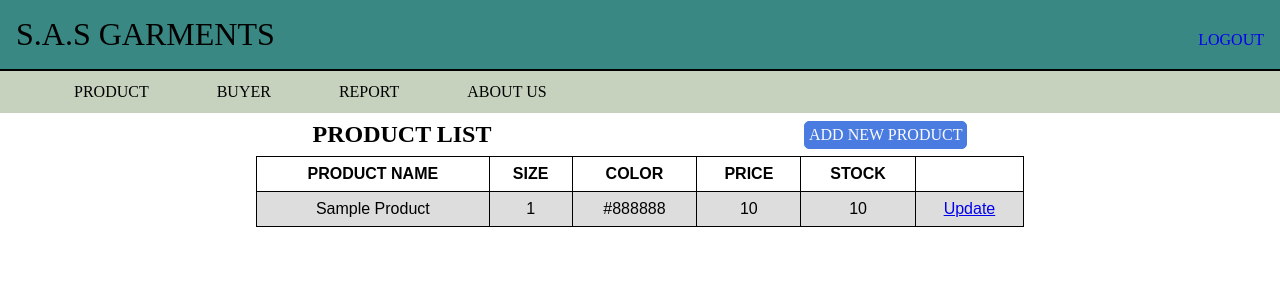
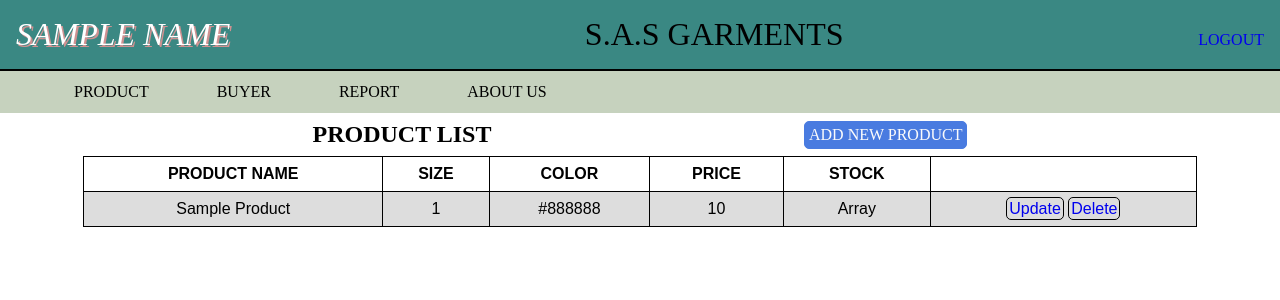
Before and after one commit to senthil22/sampath-sas, a CodeIgniter app: the page made by ci/application/views/dashboard.php in a window 1280 px wide. Shown: the top 300 px of the page. Run offline with CodeIgniter, Linux system fonts and the light colour scheme; the template is opened without the code that fills it: most values are stand-ins (such as "Sample title", 1, 10 or a date in 2020).

Commit message:
Update dashboard.php

```diff
--- a/ci/application/views/dashboard.php
+++ b/ci/application/views/dashboard.php
@@ -59,7 +59,7 @@
 		table {
 			font-family: arial, sans-serif;
 			border-collapse: collapse;
-			width: 60%;
+			width: 87%;
 		}
 
 		td, th {
@@ -100,11 +100,24 @@
 			padding: 4px;
 			border-radius: 5px;
 		}
+		table td a {
+			border: 1px solid #000;
+			text-decoration: none;
+			padding: 2px;
+			text-transform: capitalize;
+			border-radius: 5px;
+		}
+		.username {
+			color: #fff;
+			font-style: oblique;
+			text-shadow: 2px 2px #ce9191;
+		}
 	</style>
 </head>
 <body>
 	<div id="container">
 		<div class="header">
+			<div class="username"><?=$name?></div>
 			<div>S.A.S Garments</div>
 			<div><a href="<?=base_url()?>login/logout">Logout</a></div>
 		</div>
@@ -134,19 +147,20 @@
 						<th>stock</th>
 						<th></th>
 					</tr>
+				<!--	<?php print_r($product); ?> -->
 					<?php foreach ($product as $prod) { ?>
 						<tr>
 							<td><?=$prod['prod_name']?></td>
 							<td><?=$prod['size']?></td>
-							<td><?=$prod['color']?></td>
+							<td><?=!empty($prod['color'])?$prod['color']:''?></td>
 							<td><?=$prod['price']?></td>
 							<td><?=$prod['stock']?></td>
-							<td><a href="<?=base_url()?>dashboard/product?id=<?=$prod['prod_id']?>">update</a></td>
+							<td><a href="<?=base_url()?>dashboard/product?id=<?=$prod['prod_id']?>">update</a> <a href="<?=base_url()?>dashboard/delete_product?id=<?=$prod['prod_id']?>">delete</a></td>
 						</tr>
 					<?php } ?>
 				</table>
 			<?php } else { ?>
-				No products available</div>
+				No products available
 			<?php } ?>
 			</div>
 		</div>
@@ -175,21 +189,44 @@
 							<td><?=$prod['buy_add']?></td>
 							<td><?=$prod['total_amt']?></td>
 							<td><?=$prod['paid_amt']?></td>
-							<td><a href="<?=base_url()?>dashboard/buyer?id=<?=$prod['buy_id']?>">update</a></td>
+							<td><a href="<?=base_url()?>dashboard/buyer?id=<?=$prod['buy_id']?>">update</a> <a href="<?=base_url()?>dashboard/delete_buyer?id=<?=$prod['buy_id']?>">delete</a> </td>
 						</tr>
 					<?php } ?>
 				</table>
 			<?php } else { ?>
-				No products available</div>
+				No products available
 			<?php } ?>
 			</div>
 		</div>
 
 		<!-- Reports -->
 		<div id="ReportList" class="tablecontent">
-			<h2>Reports</h2>
+			<div class="addprod">
+				<h2>Reports</h2>
+			</div>
 			<div class="contentList">
-
+			<?php if(!empty($stock)) { ?>
+				<table>
+					<tr>
+						<th>product name</th>
+						<th>size</th>
+						<th>color</th>
+						<th>stock</th>
+						<th style="background-color: green;">Required details</th>
+					</tr>
+					<?php foreach ($stock as $prod) { ?>
+						<tr>
+							<td><?=!empty($prod['prod_name'])?$prod['prod_name']:''?></td>
+							<td><?=!empty($prod['size'])?$prod['size']:''?></td>
+							<td><?=!empty($prod['color'])?$prod['color']:''?></td>
+							<td><?=!empty($prod['stock'])?$prod['stock']:''?></td>
+							<td style="background-color: <?=($prod['required'] > 0)?'yellow':'red'?>;"><?=!empty($prod['required'])?$prod['required']:''?></td>
+						</tr>
+					<?php } ?>
+				</table>
+			<?php } else { ?>
+				No reports available
+			<?php } ?>
 			</div>
 		</div>
 
```
